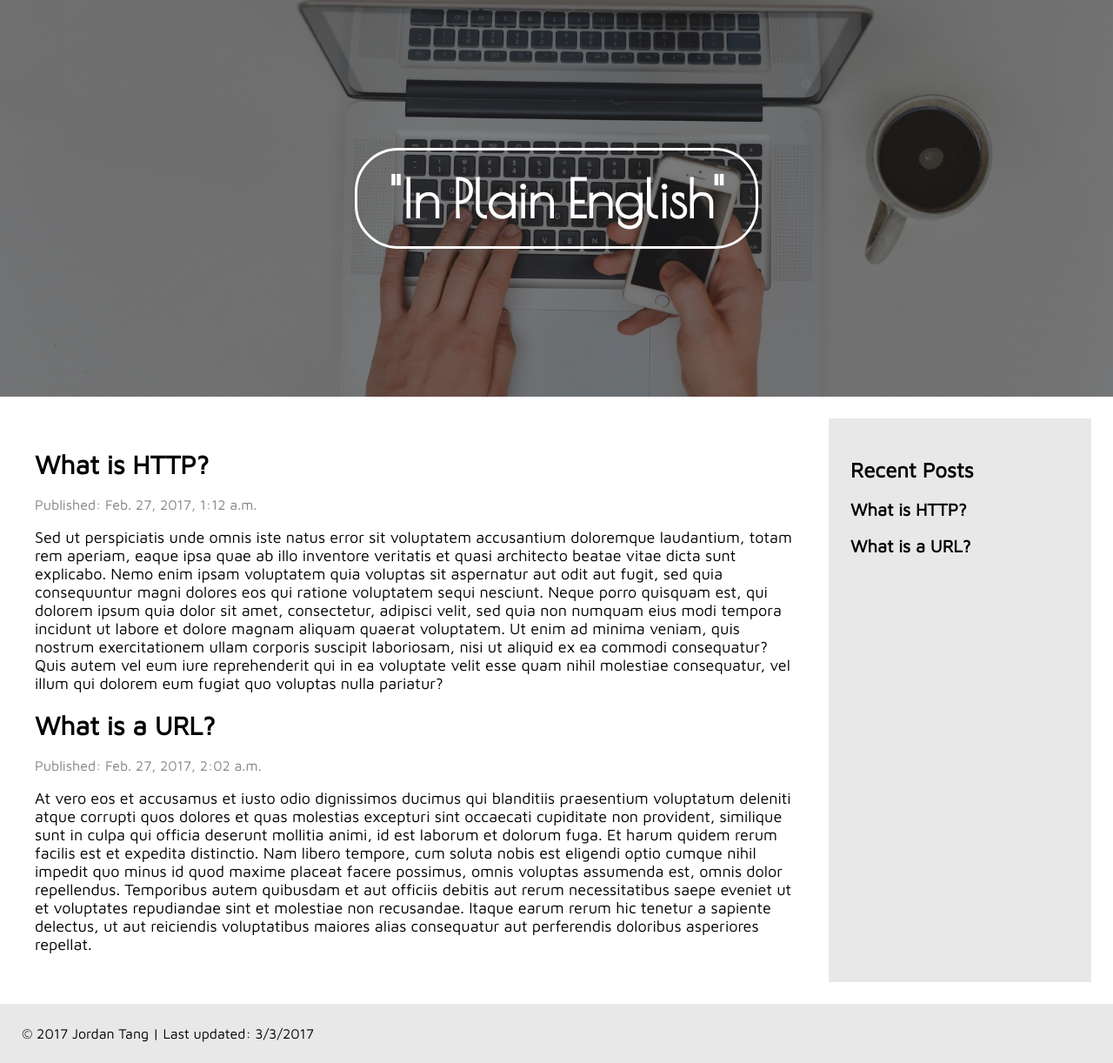
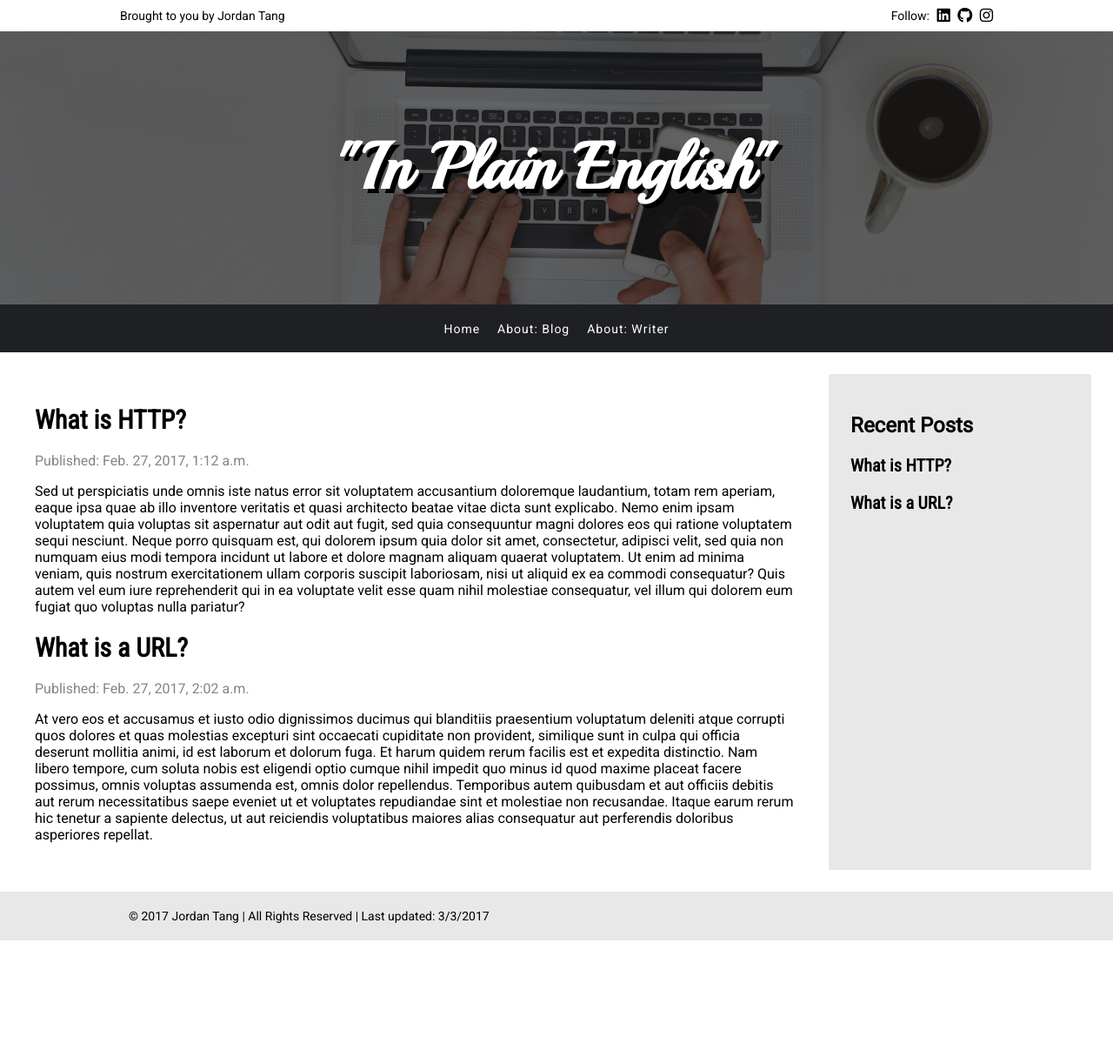
Before and after one commit to tangjl/blog, a Django app: page / in a window 1280 px wide. Shown: the whole page at 87% size. After the commit the page ends 1081 px from the top, so only its background shows below. Run offline with Django 3.2, Linux system fonts and the light colour scheme; data comes from the database, SQL or seed files in the repository; some libraries are stand-ins or nearby versions.

Commit message:
More design changes

```diff
--- a/app/static/css/style.css
+++ b/app/static/css/style.css
@@ -1,24 +1,45 @@
 body {
-    font-family: 'Maven Pro', sans-serif;
+    font-family: 'Roboto', sans-serif;
     margin: 0;
 }
+header {
+    display: flex;
+    justify-content: center;
+    font-size: 14px;
+}
+.header-content {
+    width: 100%;
+    padding: 10px;
+}
+.icon-link {
+    color: #000;
+    margin-left: 5px;
+}
+.left {
+    display: none;
+}
+.right {
+    float: right;
+}
 h1 {
-    font-size: 32px;
+    font-size: 34px;
     color: #FFF;
-    border: 3px solid #FFF;
-    border-radius: 50px;
     padding: 10px 15px;
-    font-family: 'Poiret One', cursive;
+    font-family: 'Playball', cursive;
+    margin: 0;
+    text-shadow: 5px 5px #000;
 }
 h2 a {
     font-size: 24px;
     color: #000;
     text-decoration: none;
+    font-family: 'Roboto Condensed', sans-serif;
 }
 h3 a {
     font-size: 20px;
     color: #000;
     text-decoration: none;
+    font-family: 'Roboto Condensed', sans-serif;
 }
 .subtext {
     color: #848484;
@@ -27,16 +48,35 @@ h3 a {
 p {
     font-size: 14px;
 }
-header {
+.top-container {
     width: 100%;
-    background: linear-gradient(rgba(0,0,0,0.5),rgba(0,0,0,0.5)), url(../../static/images/header.jpg) no-repeat center;
+    background: linear-gradient(rgba(0,0,0,0.6),rgba(0,0,0,0.6)), url(../../static/images/header.jpg) no-repeat center;
     background-size: cover;
     text-align: center;
     display: flex;
     align-items: center;
     justify-content: center;
     flex-direction: column;
-    padding: 130px 10px;
+    padding: 100px 10px;
+}
+.nav-bar {
+    display: flex;
+    align-content: center;
+    justify-content: center;
+    list-style: none;
+    background-color: #1F2024;
+    margin: 0;
+    padding: 12px 0;
+}
+.nav-item {
+    margin: 0px 10px;
+}
+.nav-link {
+    text-decoration: none;
+    color: #FFF;
+    font-size: 12px;
+    letter-spacing: 1px;
+    transition: 0.4s;
 }
 .container {
     width: 100%;
@@ -44,8 +84,14 @@ header {
     display: initial;
 }
 footer {
-    padding: 25px;
     background-color: #e8e8e8;
+    font-size: 14px;
+    display: flex;
+    justify-content: center;
+}
+.footer-content {
+    padding: 20px;
+    width: 100%;
 }
 .posts {
     padding: 15px;
@@ -84,9 +130,14 @@ footer {
     .col-10 {width: 83.33%;}
     .col-11 {width: 91.66%;}
     .col-12 {width: 100%;}
-    h1 {font-size: 60px; padding: 20px 35px;}
+    h1 {font-size: 75px;}
     .container {padding: 25px; display: flex;}
-    p {font-size: 18px;}
+    p {font-size: 16px;}
     h2 a {font-size: 30px;}
     .subtext {font-size: 16px;}
+    .nav-bar {padding: 18px 0px;}
+    .nav-link {font-size: 14px;}
+    .header-content {width: 80%;}
+    .left {display: initial;}
+    .footer-content {width: 80%;}
 }
--- a/app/templates/app/base.html
+++ b/app/templates/app/base.html
@@ -1,18 +1,39 @@
 {% load staticfiles %}
 <!-- if changes to css are not reflecting, clear cache with ctrl fn f5-->
+<!-- https://medium.com/google-developer-experts/angular-2-introduction-to-new-http-module-1278499db2a0#.dvxiq7u62 -->
 <html lang="en">
     <head>
         <meta charset="UTF-8"/>
         <title>In Plain English</title>
         <meta name="viewport" content="width=device-width, initial-scale=1.0"/>
         <link rel="stylesheet" href="{% static 'css/style.css' %}">
-        <link href="https://fonts.googleapis.com/css?family=Maven+Pro|Poiret+One" rel="stylesheet">
+        <link href="https://fonts.googleapis.com/css?family=Playball|Roboto|Roboto+Condensed" rel="stylesheet">
+        <script src="https://use.fontawesome.com/c100c02528.js"></script>
         <link rel="icon" type="image/png" href=""/>
     </head>
     <body>
         <header>
+            <div class="header-content">
+                <span class="left">
+                    Brought to you by Jordan Tang
+                </span>
+                <span class="right">
+                    Follow:
+                    <a target="_blank" class="icon-link" href="https://www.linkedin.com/in/jordan-tang/"><i class="fa fa-linkedin-square fa-lg" aria-hidden="true"></i></a>
+                    <a target="_blank" class="icon-link" href="https://github.com/tangjl/"><i class="fa fa-github fa-lg" aria-hidden="true"></i></a>
+                    <a target="_blank" class="icon-link" href="https://www.instagram.com/shakespls/"><i class="fa fa-instagram fa-lg" aria-hidden="true"></i></a>
+                </span>
+            </div>
+        </header>
+        <div class="top-container">
             <h1>"In Plain English"</h1>
-        </header>
+        </div>
+
+        <ul class="nav-bar row-12">
+            <li class="nav-item"><a class="nav-link" href="">Home</a></li>
+            <li class="nav-item"><a class="nav-link" href="">About: Blog</a></li>
+            <li class="nav-item"><a class="nav-link" href="">About: Writer</a></li>
+        </ul>
 
         <div class="container row">
             <div class="col-9 posts">
@@ -29,7 +50,9 @@
         </div>
 
         <footer>
-            © 2017 Jordan Tang | Last updated: 3/3/2017
+            <div class="footer-content">
+                © 2017 Jordan Tang | All Rights Reserved | Last updated: 3/3/2017
+            </div>
         </footer>
     </body>
 </html>
```
Also changed, not shown: app/static/images/icon.png (added).
